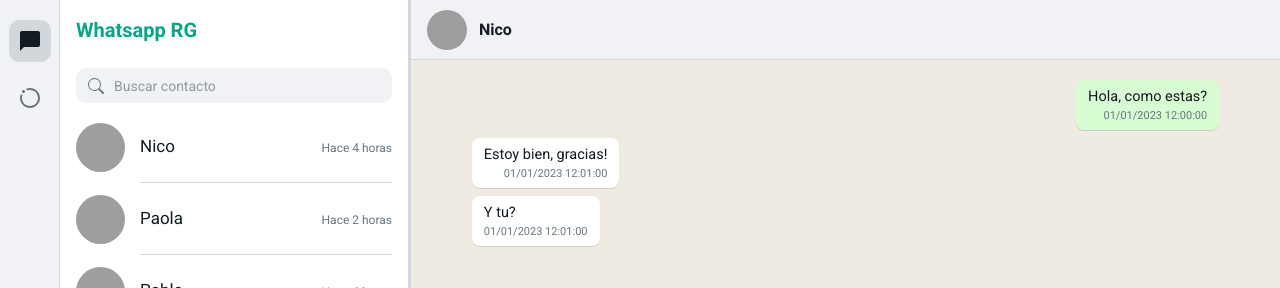
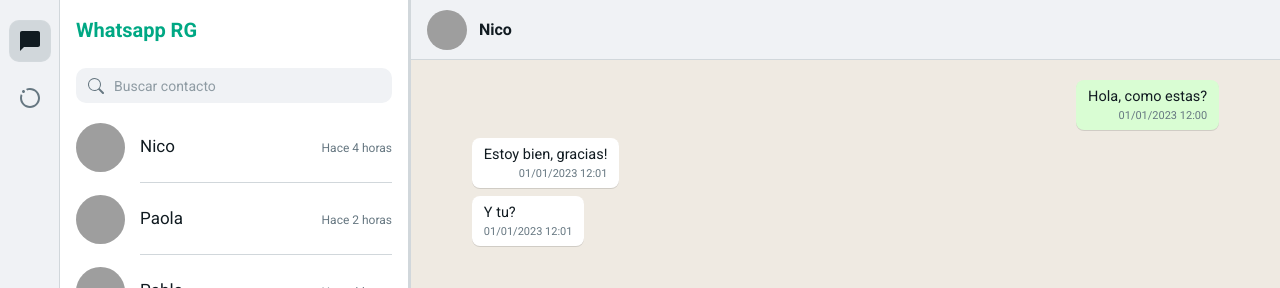
Before and after one commit to rgma1219/whatsapp-rg, a React (Vite) app: page /contact/1 in a window 1280 px wide. Both pictures are taken after typing "Sample" into the empty fields and a click on the button "SIMULAR ESCANEO QR". Shown: the top 288 px of the page. Built offline with nearby package versions, Linux system fonts and the light colour scheme; grey boxes are pictures that could not be loaded.

Commit message:
19. Correciones en burbujas de mensajes para ocultar los segundos en el time

```diff
--- a/src/components/ChatInput/ChatInput.jsx
+++ b/src/components/ChatInput/ChatInput.jsx
@@ -15,6 +15,7 @@
     }
   }
   return (
+    <footer>
       <form className="chat_input-container" onSubmit={handleSubmitNewMessage}>
         <label htmlFor="nuevo_mensaje" className="chat_input-label">
           Nuevo mensaje
@@ -30,6 +31,7 @@
           Enviar
         </button>
       </form>
+    </footer>
   );
 }
 
--- a/src/components/MessagesList/MessagesList.jsx
+++ b/src/components/MessagesList/MessagesList.jsx
@@ -11,7 +11,6 @@
       day: "2-digit",
       hour: "2-digit",
       minute: "2-digit",
-      second: "2-digit",
       hour12: false,
     })
       .format(date)
--- a/src/data/contactData.js
+++ b/src/data/contactData.js
@@ -9,21 +9,21 @@
         id: 1,
         text: "Hola, como estas?",
         sender_by_me: true,
-        created_at: "2023-01-01 12:00:00",
+        created_at: "2023-01-01 12:00",
         is_read: true,
       },
       {
         id: 2,
         text: "Estoy bien, gracias!",
         sender_by_me: false,
-        created_at: "2023-01-01 12:01:00",
+        created_at: "2023-01-01 12:01",
         is_read: true,
       },
       {
         id: 3,
         text: "Y tu?",
         sender_by_me: false,
-        created_at: "2023-01-01 12:01:00",
+        created_at: "2023-01-01 12:01",
         is_read: true,
       },
     ],
@@ -38,14 +38,14 @@
         id: 1,
         text: "Hola, vienes hoy?",
         sender_by_me: true,
-        created_at: "2023-01-01 12:00:00",
+        created_at: "2023-01-01 12:00",
         is_read: true,
       },
       {
         id: 2,
         text: "Si, chau!",
         sender_by_me: false,
-        created_at: "2023-01-01 12:01:00",
+        created_at: "2023-01-01 12:01",
         is_read: true,
       },
     ],
@@ -60,14 +60,14 @@
         id: 1,
         text: "Hola, como estas?",
         sender_by_me: true,
-        created_at: "2023-01-01 12:00:00",
+        created_at: "2023-01-01 12:00",
         is_read: true,
       },
       {
         id: 2,
         text: "Estoy bien, gracias!",
         sender_by_me: false,
-        created_at: "2023-01-01 12:01:00",
+        created_at: "2023-01-01 12:01",
         is_read: true,
       },
     ],
@@ -82,14 +82,14 @@
         id: 1,
         text: "Hola, vienes hoy?",
         sender_by_me: true,
-        created_at: "2023-01-01 12:00:00",
+        created_at: "2023-01-01 12:00",
         is_read: true,
       },
       {
         id: 2,
         text: "Si, chau!",
         sender_by_me: false,
-        created_at: "2023-01-01 12:01:00",
+        created_at: "2023-01-01 12:01",
         is_read: true,
       },
     ],
@@ -104,14 +104,14 @@
         id: 1,
         text: "Hola, como estas?",
         sender_by_me: true,
-        created_at: "2023-01-01 12:00:00",
+        created_at: "2023-01-01 12:00",
         is_read: true,
       },
       {
         id: 2,
         text: "Estoy bien, gracias!",
         sender_by_me: false,
-        created_at: "2023-01-01 12:01:00",
+        created_at: "2023-01-01 12:01",
         is_read: true,
       },
     ],
@@ -126,14 +126,14 @@
         id: 1,
         text: "Hola, vienes hoy?",
         sender_by_me: true,
-        created_at: "2023-01-01 12:00:00",
+        created_at: "2023-01-01 12:00",
         is_read: true,
       },
       {
         id: 2,
         text: "Si, chau!",
         sender_by_me: false,
-        created_at: "2023-01-01 12:01:00",
+        created_at: "2023-01-01 12:01",
         is_read: true,
       },
     ],
@@ -148,14 +148,14 @@
         id: 1,
         text: "Hola, como estas?",
         sender_by_me: true,
-        created_at: "2023-01-01 12:00:00",
+        created_at: "2023-01-01 12:00",
         is_read: true,
       },
       {
         id: 2,
         text: "Estoy bien, gracias!",
         sender_by_me: false,
-        created_at: "2023-01-01 12:01:00",
+        created_at: "2023-01-01 12:01",
         is_read: true,
       },
     ],
@@ -170,14 +170,14 @@
         id: 1,
         text: "Hola, vienes hoy?",
         sender_by_me: true,
-        created_at: "2023-01-01 12:00:00",
+        created_at: "2023-01-01 12:00",
         is_read: true,
       },
       {
         id: 2,
         text: "Si, chau!",
         sender_by_me: false,
-        created_at: "2023-01-01 12:01:00",
+        created_at: "2023-01-01 12:01",
         is_read: true,
       },
     ],
```
Lines whose indentation alone changed are shown as unchanged.
